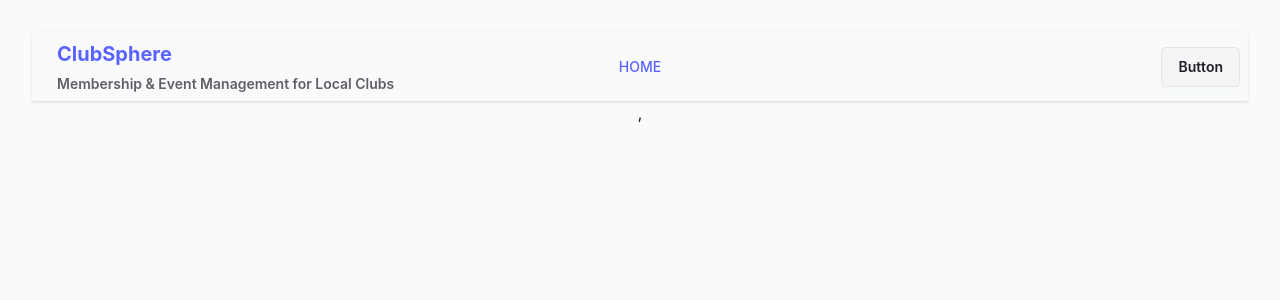
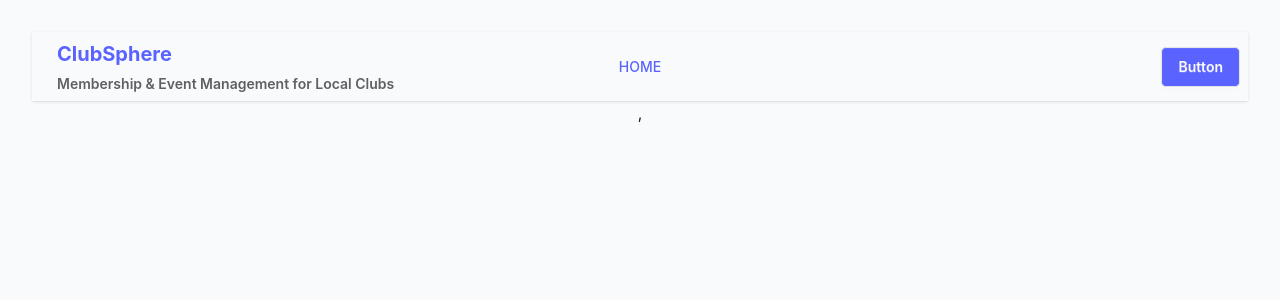
Before and after one commit to SYDUR98/clubsphere-client, a React (Vite) app: page / in a window 1280 px wide. Shown: the top 300 px of the page. Built offline with nearby package versions, Linux system fonts and the light colour scheme.

Commit message:
install and  dotEnv

```diff
--- a/package.json
+++ b/package.json
@@ -12,6 +12,7 @@
   "dependencies": {
     "@tailwindcss/vite": "^4.1.17",
     "daisyui": "^5.5.8",
+    "dotenv": "^17.2.3",
     "react": "^19.2.0",
     "react-dom": "^19.2.0",
     "react-router": "^7.10.1",
--- /dev/null
+++ b/src/auth/Login.jsx
@@ -0,0 +1,11 @@
+import React from 'react';
+
+const Login = () => {
+    return (
+        <div>
+
+        </div>
+    );
+};
+
+export default Login;
--- /dev/null
+++ b/src/auth/Register.jsx
@@ -0,0 +1,11 @@
+import React from 'react';
+
+const Register = () => {
+    return (
+        <div>
+
+        </div>
+    );
+};
+
+export default Register;
--- a/src/components/Shared/Navbar.jsx
+++ b/src/components/Shared/Navbar.jsx
@@ -62,7 +62,7 @@ const Navbar = () => {
         <ul className="menu menu-horizontal px-1">{manuLink}</ul>
       </div>
       <div className="navbar-end">
-        <a className="btn">Button</a>
+        <a className="btn bg-primary text-primary-content">Button</a>
       </div>
     </div>
   );
```
Also changed, not shown: 2 other files (tests, documents, lock files or other folders).
